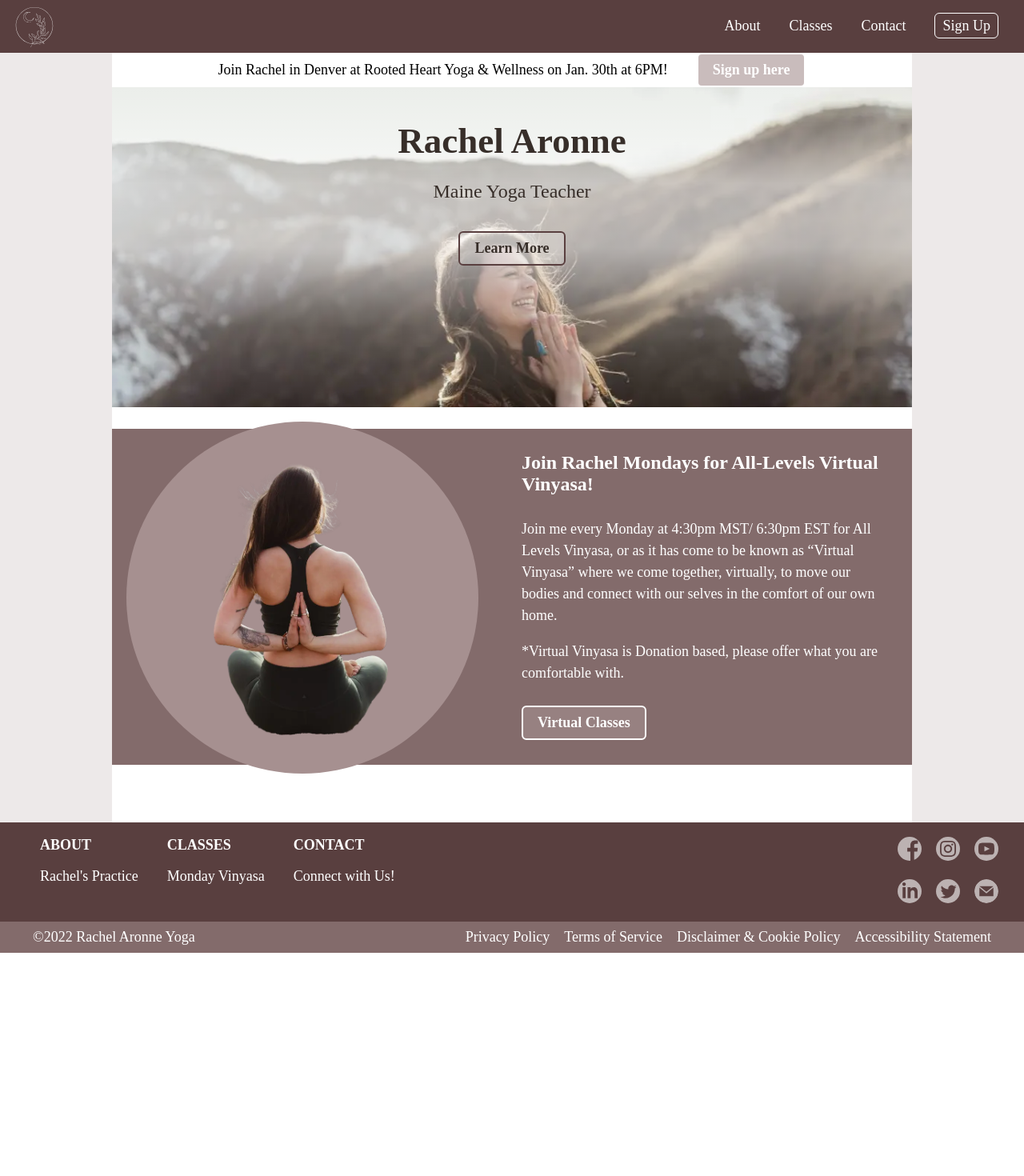
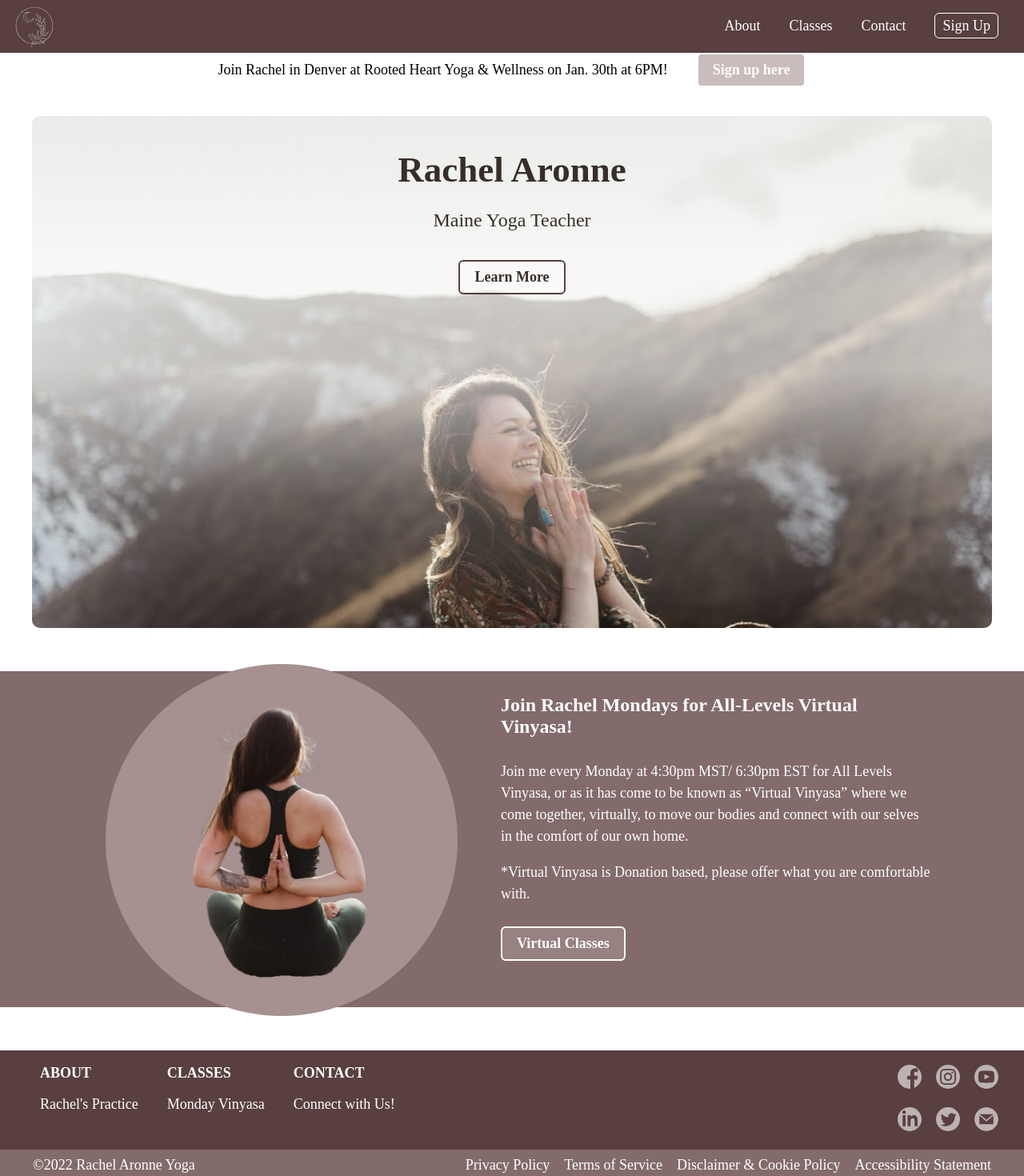
Before and after one commit to ddgroleau/ra-yoga-legacy, a Next.js app: page / in a window 1280 px wide. Shown: the top 1470 px of the page at 80% size. Before the commit the page ends 1191 px from the top, so only its background shows below. Built offline with nearby package versions, Linux system fonts and the light colour scheme; no server answers; a web font is replaced by a local one.

Commit message:
Update page layout colors

```diff
--- a/components/ClassesImage.tsx
+++ b/components/ClassesImage.tsx
@@ -8,8 +8,8 @@ const ClassesImage = () => {
             backgroundRepeat:"no-repeat",
             backgroundSize:"cover",
             width:"100%",
-            height: "60vh",
-            maxHeight: "500px"
+            height: "75vh",
+            borderRadius: '10px'
         }}></div>
     );
 };
--- a/components/ClassesPromo.tsx
+++ b/components/ClassesPromo.tsx
@@ -5,6 +5,7 @@ import StyledLink from './StyledLink';
 const ClassesPromo = () => {
     return (
         <div className={styles.container}>
+            <div className={styles.innerContainer}>
                 <div className={styles.imgContainer}>
                     <div className={styles.img}></div>
                 </div>
@@ -22,6 +23,7 @@ const ClassesPromo = () => {
                     </div>
                 </div>
             </div>
+        </div>
     );
 };
 
--- a/components/HomeImage.tsx
+++ b/components/HomeImage.tsx
@@ -3,13 +3,13 @@ import React from 'react';
 const HomeImage = () => {
     return (
         <div style={{
-            backgroundImage:"url('/rachel-mudra-side.webp')",
+            backgroundImage:"url('/rachel-mudra-side.jpg')",
             backgroundPosition:"center",
             backgroundRepeat:"no-repeat",
             backgroundSize:"cover",
             width:"100%",
-            height: "50vh",
-            maxHeight: "500px"
+            height: "80vh",
+            borderRadius: '10px'
         }}></div>
     );
 };
--- a/styles/ClassesPromo.module.scss
+++ b/styles/ClassesPromo.module.scss
@@ -3,10 +3,18 @@
 .container {
     width: 100%;
     height: 100%;
+    min-width: 100vw;
+    display: flex;
+    justify-content: center;
+    background-color: $secondary;
+}
+
+.innerContainer {
+    max-width: max(70vw, 1200px);
     display: flex;
     flex-direction: column-reverse;
     align-items: center;
-    background-color: $secondary;
+    justify-content: center;
     padding-block: $gap-s;
     color: $text-light;
 }
@@ -43,12 +51,14 @@
 
 @media (min-width: 920px) {
     .container {
+        margin-block: $gap-xxl;
+    }
+    .innerContainer {
         flex-direction: row;
         align-items: flex-start;
         gap: $gap-xxl;
         width: 100%;
         height: 420px;
-        margin-block: $gap-l 4rem;
         padding-top: $gap-s;
     }
     .imgContainer {
--- a/styles/classes.module.scss
+++ b/styles/classes.module.scss
@@ -5,6 +5,7 @@
   height: 100%;
   display: flex;
   justify-content: center;
+  margin-top: $gap-xl;
 }
 
 .promoContainer {
--- a/styles/global.scss
+++ b/styles/global.scss
@@ -24,14 +24,14 @@ body {
 main {
   width: 100%;
   height: 100%;
-  background-color: $transparent-tertiary;
+  background-color: $accent-light;
   display: flex;
   justify-content: center;
   & > div {
     width: 100%;
     height: 100%;
     min-height: 100vh;
-    max-width: max(60vw,1000px);
+    max-width: max(70vw,1200px);
     background-color: $accent-light;
     display: flex;
     flex-direction: column;
--- a/styles/index.module.scss
+++ b/styles/index.module.scss
@@ -5,6 +5,7 @@
   height: 100%;
   display: flex;
   justify-content: center;
+  margin-top: $gap-xl;
 }
 
 .promoContainer {
```
Also changed, not shown: public/rachel-mudra-side.jpg (added). Lines whose indentation alone changed are shown as unchanged.
